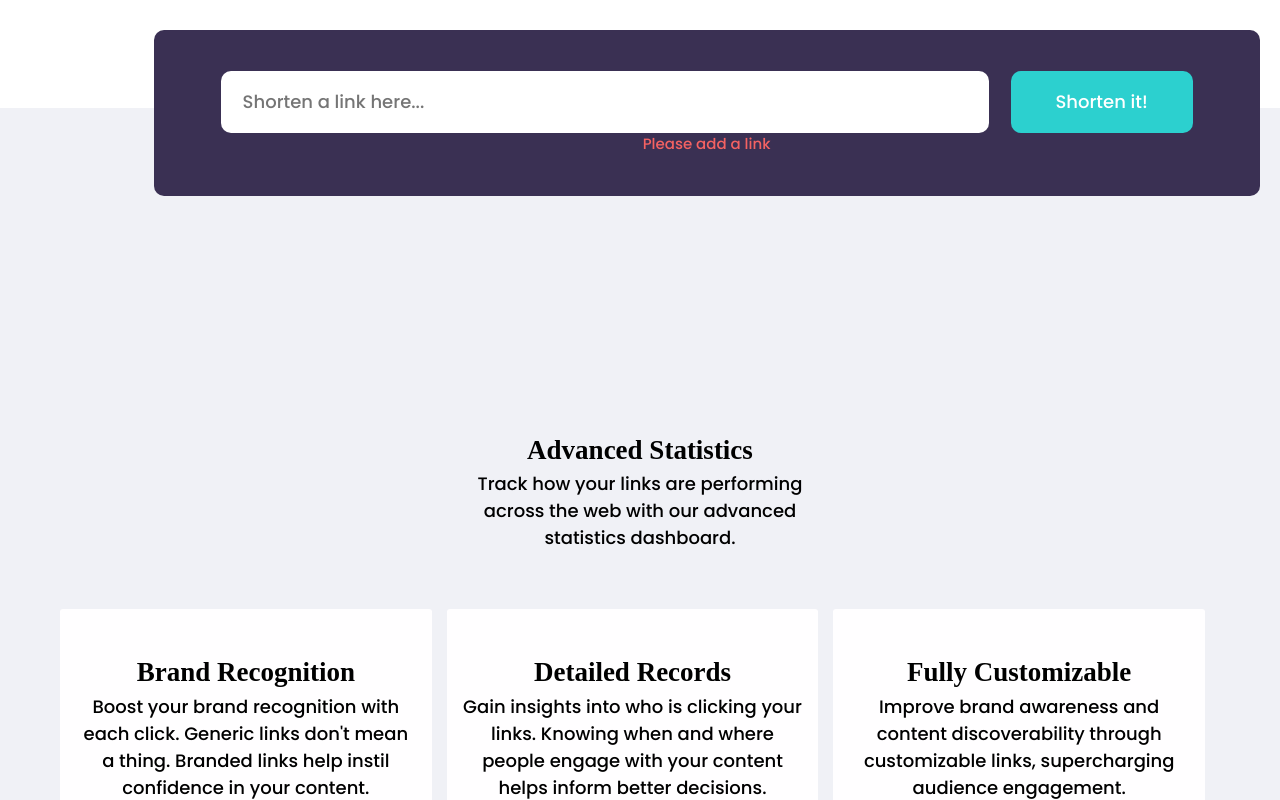
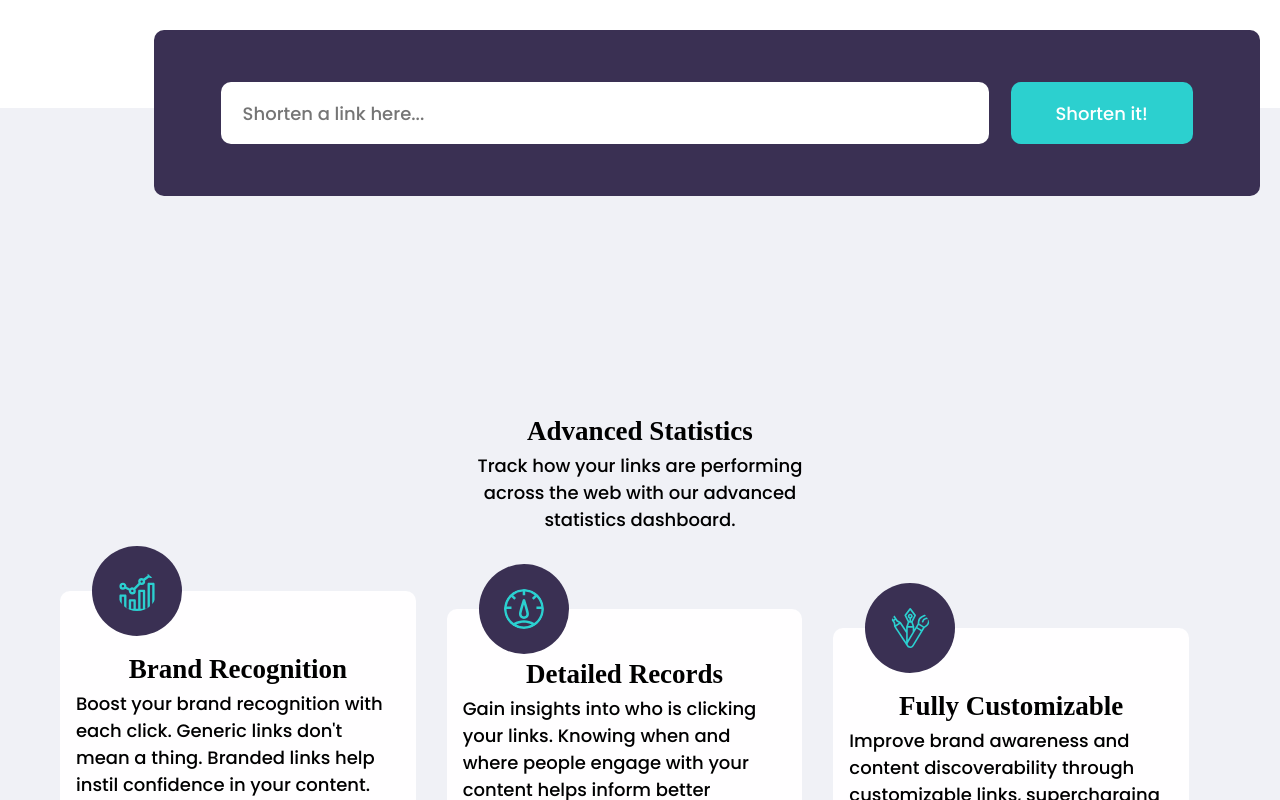
Before and after one commit to davidchanho/next-shortly, a Next.js app: page /home in a window 1280 px wide. Shown: the part 800-1600 px from the top of the page. Built offline with nearby package versions, Linux system fonts and the light colour scheme; a web font is replaced by a local one.

Commit message:
adjust url

```diff
--- a/app/urlSlice.ts
+++ b/app/urlSlice.ts
@@ -53,6 +53,9 @@ export const shortenUrl = (url: string): AppThunk => async (dispatch) => {
   dispatch(loading());
   try {
     const id = nanoid(6);
+    axios
+      .get(`https://api.shrtco.de/v2/shorten?url=${url}`)
+      .then((res) => console.log(res.data.result["short_link"]));
     const newUrl = `https://rel.ink/${id}`;
     const saveUrl = { id, new: newUrl, old: url };
     axios.post("/api/urls", saveUrl);
--- a/components/_layout/footer/Footer.data.ts
+++ b/components/_layout/footer/Footer.data.ts
@@ -24,7 +24,7 @@ export const links = [
       { id: "c-1", href: "about", title: "About" },
       { id: "c-2", href: "our-team", title: "Our Team" },
       { id: "c-3", href: "careers", title: "Careers" },
-      { id: "c-3", href: "contact", title: "Contact" },
+      { id: "c-4", href: "contact", title: "Contact" },
     ],
   },
 ];
--- a/components/advanced-statistics/AdvancedStatistics.module.scss
+++ b/components/advanced-statistics/AdvancedStatistics.module.scss
@@ -18,6 +18,27 @@
     @include utils.center;
     width: 100%;
     text-align: start;
+    display: relative;
+
+    li {
+      @include utils.centerCols;
+      display: absolute;
+      text-align: start;
+      margin-right: 31px;
+      border-radius: 10px;
+
+      img {
+        top: -45px;
+        left: 32px;
+      }
+
+      &:first-child {
+        margin-top: -37px;
+      }
+      &:last-child {
+        margin-top: 37px;
+      }
+    }
   }
 }
 
--- a/components/advanced-statistics/Item.tsx
+++ b/components/advanced-statistics/Item.tsx
@@ -1,4 +1,3 @@
-import Image from "next/image";
 import React from "react";
 import Card from "../_ui/card";
 import CardBody from "../_ui/card/CardBody";
@@ -7,7 +6,7 @@ import CardTitle from "../_ui/card/CardTitle";
 function Item({ icon, title, body }) {
   return (
     <Card>
-      <Image src={icon} alt="shortly logo" width={30} height={30} />
+      <img src={icon} alt="shortly logo" width={30} height={30} />
       <CardTitle>{title}</CardTitle>
       <CardBody>{body}</CardBody>
     </Card>
--- a/components/links/LinkList.tsx
+++ b/components/links/LinkList.tsx
@@ -15,7 +15,7 @@ function LinkList() {
   return (
     <ul className={styles.linkList}>
       {urls.map((url) => (
-        <ListItem key={url._id} {...url} />
+        <ListItem key={`link-list-${url._id}`} {...url} />
       ))}
     </ul>
   );
--- a/components/shorten-form/ShortenForm.module.scss
+++ b/components/shorten-form/ShortenForm.module.scss
@@ -6,7 +6,7 @@
   position: absolute;
   top: 830px;
   left: 12%;
-  min-height: 166px;
+  height: 166px;
   width: 1106px;
   margin: 0 auto;
   @include utils.centerCols;
@@ -14,8 +14,9 @@
   border-radius: 10px;
 
   form {
-    height: 62px;
+    min-height: 62px;
     @include utils.center;
+    position: relative;
     input,
     button {
       height: 100%;
@@ -25,7 +26,7 @@
     input {
       width: 768px;
       margin-right: 22px;
-      padding: 29px 22px;
+      padding: 0 22px;
       border: none;
       outline: none;
       &:focus {
@@ -41,7 +42,15 @@
   }
 
   small {
-    color: colors.$red;
+    position: absolute;
+    top: 77%;
+    left: 6%;
+    &.success {
+      color: colors.$cyan;
+    }
+    &.error {
+      color: colors.$red;
+    }
   }
 }
 
--- a/components/shorten-form/index.tsx
+++ b/components/shorten-form/index.tsx
@@ -1,40 +1,52 @@
-import React, { ChangeEvent, FormEvent, useState } from "react";
+import { yupResolver } from "@hookform/resolvers/yup";
+import React, { useState } from "react";
+import { useForm } from "react-hook-form";
 import { useDispatch } from "react-redux";
+import * as yup from "yup";
 import { shortenUrl } from "../../app/urlSlice";
-import isURL from "../../helpers/isURL";
 import Button from "../_ui/button";
 import styles from "./ShortenForm.module.scss";
 
+const schema = yup.object().shape({
+  url: yup
+    .string()
+    .matches(
+      /((https?):\/\/)?(www.)?[a-z0-9]+(\.[a-z]{2,}){1,3}(#?\/?[a-zA-Z0-9#]+)*\/?(\?[a-zA-Z0-9-_]+=[a-zA-Z0-9-%]+&?)?$/,
+      "Please add a link"
+    )
+    .required("Please add a link"),
+});
+
 function ShortenForm() {
   const dispatch = useDispatch();
+  const { register, handleSubmit, errors, reset } = useForm({
+    resolver: yupResolver(schema),
+  });
+  const [success, setSuccess] = useState(false);
 
-  const [url, setUrl] = useState("");
+  const onSubmit = (data) => {
+    const url = data.url;
 
-  const onChange = (e: ChangeEvent<HTMLInputElement>) => {
-    setUrl(e.target.value);
-  };
-
-  const onSubmit = (e: FormEvent<HTMLFormElement>) => {
-    e.preventDefault();
-    if (isURL(url)) {
+    if (url) {
       dispatch(shortenUrl(url));
+      reset();
+      setSuccess(true);
     }
   };
 
   return (
     <section className={styles.container}>
-      <form onSubmit={onSubmit}>
+      <form onSubmit={handleSubmit(onSubmit)}>
         <input
           type="text"
-          value={url}
-          onChange={onChange}
           placeholder="Shorten a link here..."
+          name="url"
+          ref={register}
         />
-        <Button type="submit">
-          Shorten it!
-        </Button>
+        <Button type="submit">Shorten it!</Button>
       </form>
-      <small>Please add a link</small>
+      <small className={styles.error}>{errors.url?.message}</small>
+      <small className={styles.success}>{success && "successfully sent"}</small>
     </section>
   );
 }
--- a/helpers/isURL.ts
+++ /dev/null
@@ -1,14 +0,0 @@
-function isURL(str: string) {
-  const pattern = new RegExp(
-    "^(https?:\\/\\/)?" + // protocol
-      "((([a-z\\d]([a-z\\d-]*[a-z\\d])*)\\.)+[a-z]{2,}|" + // domain name
-      "((\\d{1,3}\\.){3}\\d{1,3}))" + // OR ip (v4) address
-      "(\\:\\d+)?(\\/[-a-z\\d%_.~+]*)*" + // port and path
-      "(\\?[;&a-z\\d%_.~+=-]*)?" + // query string
-      "(\\#[-a-z\\d_]*)?$",
-    "i"
-  ); // fragment locator
-  return !!pattern.test(str);
-}
-
-export default isURL;
--- a/package.json
+++ b/package.json
@@ -8,19 +8,21 @@
     "start": "next start"
   },
   "dependencies": {
+    "@hookform/resolvers": "^1.3.7",
     "@reduxjs/toolkit": "^1.5.1",
     "axios": "^0.21.1",
     "mongodb": "^3.6.5",
     "next": "10.1.2",
     "react": "17.0.2",
     "react-dom": "17.0.2",
+    "react-hook-form": "^6.15.5",
     "react-loading-skeleton": "^2.2.0",
     "react-redux": "^7.2.3",
     "redux-logger": "^3.0.6",
     "redux-persist": "^6.0.0",
     "redux-thunk": "^2.3.0",
     "sass": "^1.32.8",
-    "validator": "^13.5.2"
+    "yup": "^0.32.9"
   },
   "devDependencies": {
     "@types/react": "^17.0.3",
--- a/pages/_app.tsx
+++ b/pages/_app.tsx
@@ -3,14 +3,13 @@ import { SkeletonTheme } from "react-loading-skeleton";
 import { Provider } from "react-redux";
 import { PersistGate } from "redux-persist/integration/react";
 import { persistor, store } from "../app/store";
-import Logo from "../components/_ui/logo";
 import "../styles/_global.scss";
 import "../styles/_reset.scss";
 
 function MyApp({ Component, pageProps }) {
   return (
     <Provider store={store}>
-      <PersistGate loading={<Logo />} persistor={persistor}>
+      <PersistGate loading={null} persistor={persistor}>
         <SkeletonTheme color="#ffffff" highlightColor="#444">
           <Component {...pageProps} />
         </SkeletonTheme>
```
Also changed, not shown: pages/index.tsx (+3 -6 lines), 1 other file (tests, documents, lock files or other folders).
